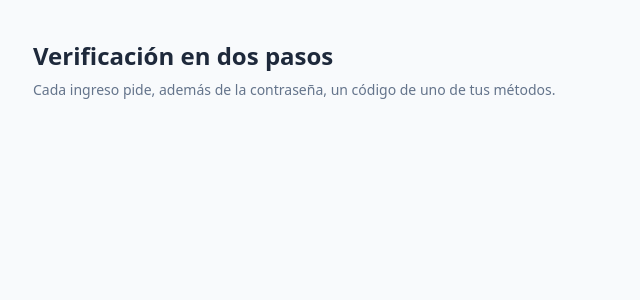
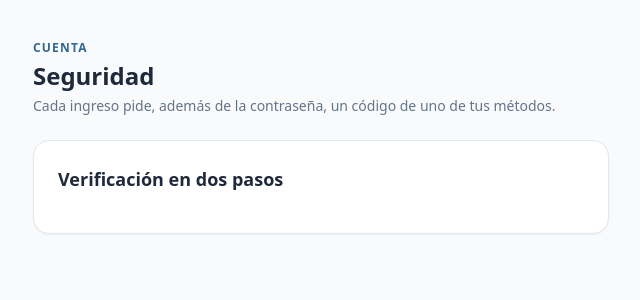
Before and after one commit to lariasca1994/verificador-api, a FastAPI app: template app/templates/cuenta_seguridad.html in a window 1280 px wide. Shown: the part 56-356 px from the top of the page, without its empty margins (119-759 px from the left). Run offline with FastAPI, Linux system fonts and the light colour scheme; the template is opened without the code that fills it, so the values that code supplies are empty; some libraries are stand-ins or nearby versions.

Commit message:
fix(ui): contraseña y seguridad con tarjeta; tabla de pruebas completa en el celular
Co-Authored-By: Claude Opus 5.5 <noreply@anthropic.com>

```diff
--- a/app/templates/cuenta_contrasena.html
+++ b/app/templates/cuenta_contrasena.html
@@ -1,8 +1,10 @@
 {% extends "base.html" %}
 {% block titulo %}Cambiar contraseña — Verificador de APIs{% endblock %}
 {% block contenido %}
-<h1 class="text-2xl font-bold mb-6">Cambiar contraseña</h1>
-<section class="max-w-md space-y-4">
+<p class="text-xs font-bold uppercase tracking-widest text-pg dark:text-pg-light mb-1">Cuenta</p>
+<h1 class="text-2xl font-bold mb-1">Cambiar contraseña</h1>
+<p class="text-sm text-slate-500 dark:text-slate-400 mb-6">Escribe tu contraseña actual y la nueva. Al guardarla se cierran tus otras sesiones.</p>
+<section class="max-w-xl rounded-2xl border border-slate-200 dark:border-slate-800 bg-white dark:bg-slate-900 shadow-sm p-6 space-y-4">
     {% if error %}<div class="rounded border border-rose-200 bg-rose-50 text-rose-700 dark:bg-rose-950/40 dark:border-rose-900 dark:text-rose-300 px-4 py-3 text-sm" role="alert">{{ error }}</div>{% endif %}
     {% if exito %}<div class="rounded border border-emerald-200 bg-emerald-50 text-emerald-700 dark:bg-emerald-950/40 dark:border-emerald-900 dark:text-emerald-300 px-4 py-3 text-sm" role="status">{{ exito }}</div>{% endif %}
     <form method="post" action="/cuenta/contrasena" class="space-y-4">
--- a/app/templates/cuenta_seguridad.html
+++ b/app/templates/cuenta_seguridad.html
@@ -1,14 +1,16 @@
 {% extends "base.html" %}
 {% block titulo %}Seguridad — Verificador de APIs{% endblock %}
 {% block contenido %}
-<h1 class="text-2xl font-bold mb-2">Verificación en dos pasos</h1>
+<p class="text-xs font-bold uppercase tracking-widest text-pg dark:text-pg-light mb-1">Cuenta</p>
+<h1 class="text-2xl font-bold mb-1">Seguridad</h1>
 <p class="text-sm text-slate-500 dark:text-slate-400 mb-6">Cada ingreso pide, además de la contraseña, un código de uno de tus métodos.</p>
-<section class="max-w-xl space-y-4">
+<section class="max-w-xl rounded-2xl border border-slate-200 dark:border-slate-800 bg-white dark:bg-slate-900 shadow-sm p-6 space-y-4">
+    <h2 class="text-lg font-semibold">Verificación en dos pasos</h2>
     {% if error %}<div class="rounded border border-rose-200 bg-rose-50 text-rose-700 dark:bg-rose-950/40 dark:border-rose-900 dark:text-rose-300 px-4 py-3 text-sm" role="alert">{{ error }}</div>{% endif %}
     {% if exito %}<div class="rounded border border-emerald-200 bg-emerald-50 text-emerald-700 dark:bg-emerald-950/40 dark:border-emerald-900 dark:text-emerald-300 px-4 py-3 text-sm" role="status">{{ exito }}</div>{% endif %}
     <ul class="space-y-3">
         {% for clave, nombre in metodos.items() %}
-        <li class="flex flex-wrap items-center justify-between gap-3 rounded border border-slate-200 dark:border-slate-700 px-4 py-3">
+        <li class="flex flex-wrap items-center justify-between gap-3 rounded-xl border border-slate-200 dark:border-slate-700 px-4 py-3">
             <div>
                 <p class="font-semibold">{{ nombre }}</p>
                 <p class="text-sm text-slate-500 dark:text-slate-400">{% if clave in activos %}Activa{% if clave == preferido %} · se pide por defecto{% endif %}{% else %}Sin configurar{% endif %}</p>
```
Also changed, not shown: app/templates/colecciones/detalle.html (+11 -11 lines).
